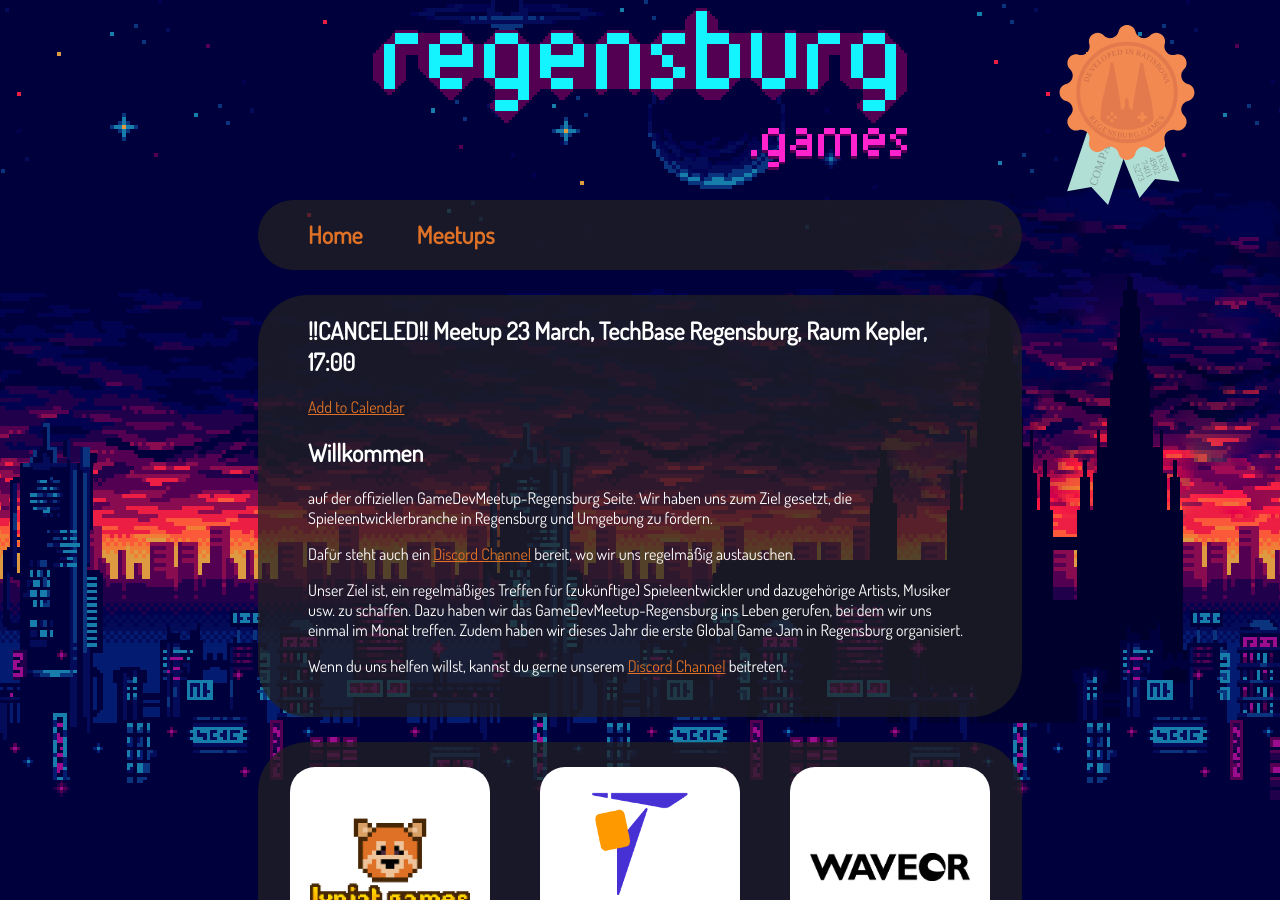
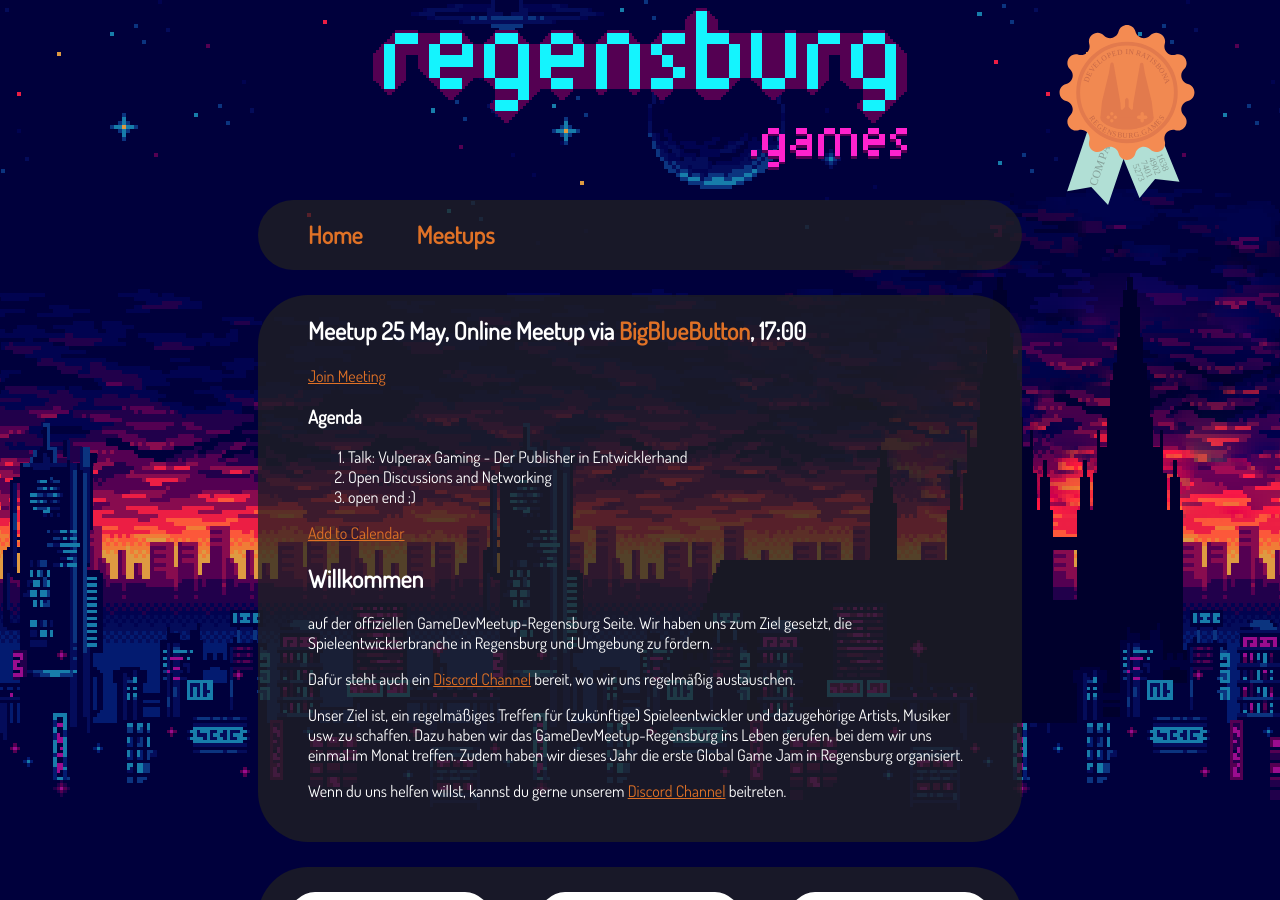
Before and after one commit to Lyniat/GameDevMeetup-Regensburg, a Jekyll site: the page built from index.md, in a window 1280 px wide and 900 px high. Built offline with Jekyll 4.4.1, drawn with Linux system fonts in a browser that asks for light colours; our own code applies the rules of GitHub Pages for plain Markdown files; a script that is not in the unit is left out; the repository's description, which GitHub fills in, is left out.

Commit message:
Update index.md

```diff
--- a/index.md
+++ b/index.md
@@ -1,5 +1,11 @@
-# !!CANCELED!! Meetup 23 March, TechBase Regensburg, Raum Kepler, 17:00
-<a title="Add to Calendar" class="addeventatc" data-id="Yv4623294" href="https://www.addevent.com/event/Yv4623294" target="_blank" rel="nofollow">Add to Calendar</a>
+# Meetup 25 May, Online Meetup via [BigBlueButton](https://bbb.bluit.de/b/kor-jvj-3j2), 17:00
+[Join Meeting](https://bbb.bluit.de/b/kor-jvj-3j2)
+### Agenda
+1. Talk: Vulperax Gaming - Der Publisher in Entwicklerhand
+2. Open Discussions and Networking
+3. open end ;)
+
+<a title="Add to Calendar" class="addeventatc" data-id="Jb4623296" href="https://www.addevent.com/event/Jb4623296" target="_blank" rel="nofollow">Add to Calendar</a>
 	<script type="text/javascript" src="https://addevent.com/libs/atc/1.6.1/atc.min.js" async defer></script>
 
 ## Willkommen
```
